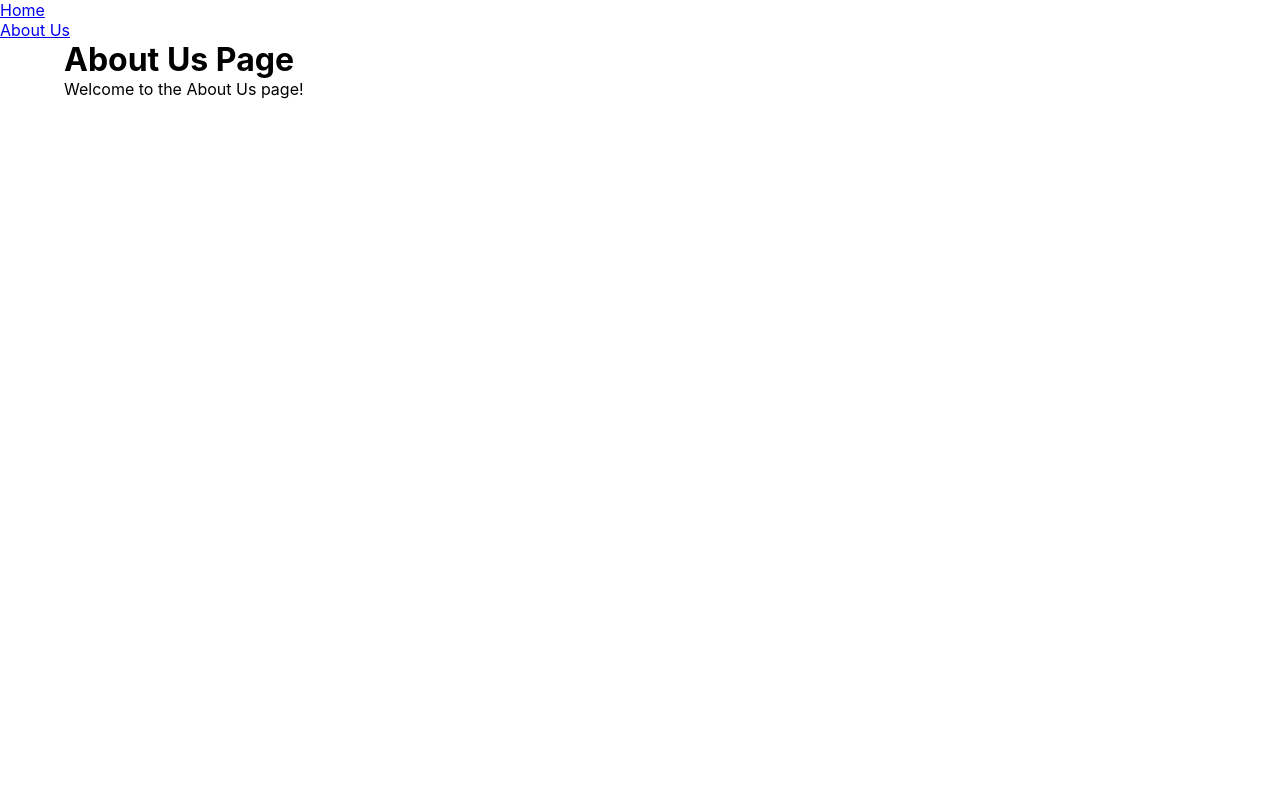
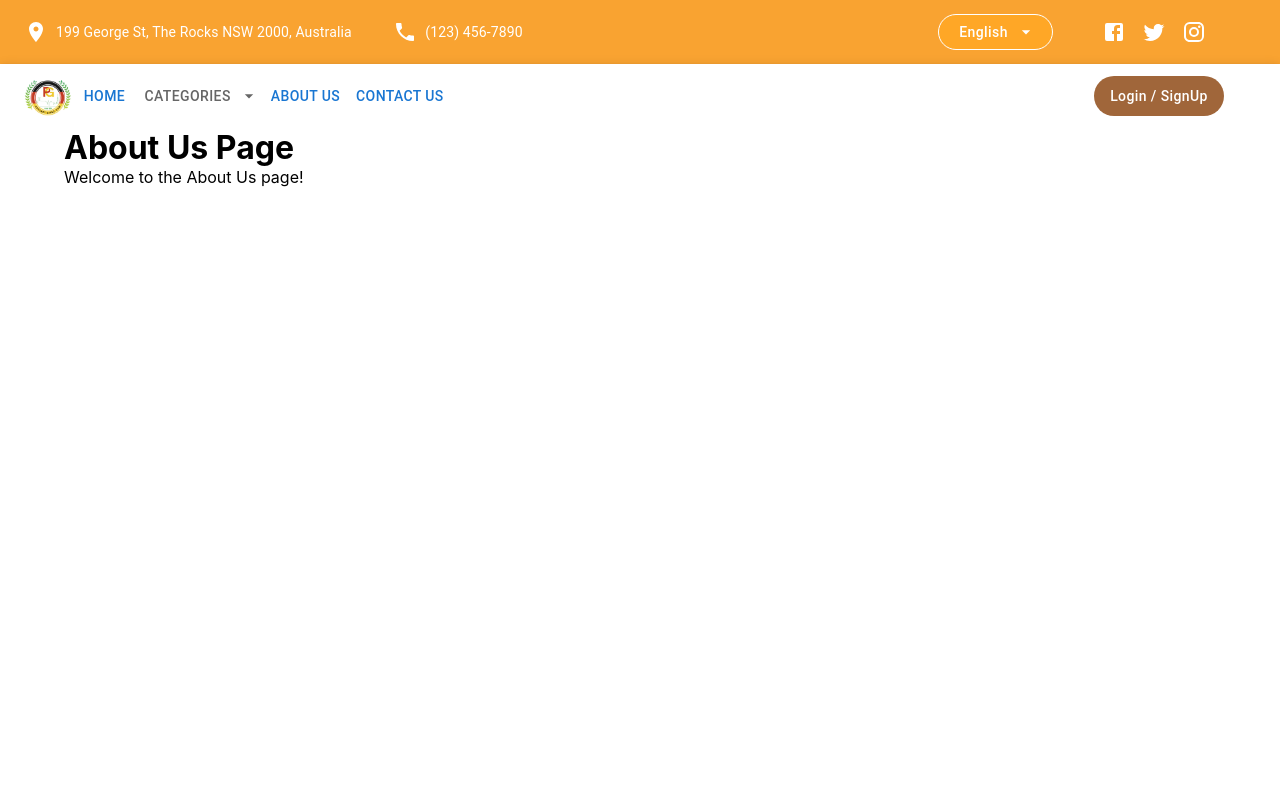
Before and after one commit to RanjeetCodingBrakets/pftOnline, a React (Create React App) app: page /about-us in a window 1280 px wide. Shown: the top 800 px of the page. Built offline with nearby package versions, Linux system fonts and the light colour scheme.

Commit message:
Create Top Header and Header Page

```diff
--- a/package.json
+++ b/package.json
@@ -5,6 +5,7 @@
   "dependencies": {
     "@emotion/react": "^11.11.4",
     "@emotion/styled": "^11.11.5",
+    "@mui/icons-material": "^5.15.21",
     "@mui/material": "^5.15.20",
     "@testing-library/jest-dom": "^5.17.0",
     "@testing-library/react": "^13.4.0",
--- a/src/App.js
+++ b/src/App.js
@@ -5,10 +5,12 @@ import Home from './components/homeComponent/Home';
 import AboutUs from './components/aboutUsComponent/aboutUs';
 import Header from './components/commonComponent/Header';
 import Footer from './components/commonComponent/Footer';
+import TopHeader from './components/commonComponent/topHeader';
 
 function App() {
   return (
     <Router>
+    <TopHeader/>
         <Header/>
         <div className='main-body'>
         <Routes>
--- a/src/components/commonComponent/Header.js
+++ b/src/components/commonComponent/Header.js
@@ -1,18 +1,92 @@
+import { AppBar, Box, Toolbar } from '@mui/material';
 import React from 'react';
 import { Link } from 'react-router-dom';
+import Button from '@mui/material/Button';
+import Menu from '@mui/material/Menu';
+import MenuItem from '@mui/material/MenuItem';
+import { styled } from '@mui/system';
+import ArrowDropDownIcon from '@mui/icons-material/ArrowDropDown';
+import logo from '../../assets/logo.jpeg';
+
+
+const StyledButton = styled(Button)(({ theme }) => ({
+  backgroundColor: '#A0663A',
+  color: 'white',
+  borderRadius: '20px',
+  padding: '8px 16px',
+  textTransform: 'none',
+  '&:hover': {
+    backgroundColor: '#8a5531',
+  },
+}));
 
 const Header = () => {
+
+  const [anchorEl, setAnchorEl] = React.useState(null);
+
+  const handleClick = (event) => {
+    setAnchorEl(event.currentTarget);
+  };
+
+  const handleClose = () => {
+    setAnchorEl(null);
+  };
+
   return (
-    <nav>
-        <ul>
-        <li>
-            <Link to="/">Home</Link>
-        </li>
-        <li>
-            <Link to="/about-us">About Us</Link>
-        </li>
-        </ul>
-    </nav>
+    <>
+      <Box>
+        <AppBar position="static"  component={"nav"} sx={{bgcolor: "#FFFFFF"}}>
+          <Toolbar>
+          <Box sx={{  display: 'flex', alignItems: 'center', flexgrow: 2}}>
+          <img src={logo} alt="Logo" style={{ height: '40px' }} />
+          </Box>
+
+          <Box sx={{display: 'flex', flexGrow: 2,  alignItems: 'center'}}>
+          <Button variant="text" component={Link} to="/">Home</Button>
+          <Button
+        aria-controls="simple-menu"dispa
+        aria-haspopup="true"
+        onClick={handleClick}
+        endIcon={<ArrowDropDownIcon />}
+        style={{ color: '#666', textTransform: 'none' }}>
+        CATEGORIES
+      </Button>
+      <Menu
+        id="simple-menu"
+        anchorEl={anchorEl}
+        keepMounted
+        open={Boolean(anchorEl)}
+        onClose={handleClose}
+      >
+        <MenuItem onClick={handleClose}>Category 1</MenuItem>
+        <MenuItem onClick={handleClose}>Category 2</MenuItem>
+        <MenuItem onClick={handleClose}>Category 3</MenuItem>
+      </Menu>
+
+      <Button varient="text" component={Link} to="/about-us">About Us</Button>
+      <Button variant="text" component={Link} to="#">Contact Us</Button>
+
+          </Box>
+
+          <Box sx={{ display: 'flex', alignItems: 'center', flexGrow: .1}}>
+          <StyledButton>
+              Login / SignUp
+            </StyledButton>
+          </Box>
+          </Toolbar>
+        </AppBar>
+      </Box>
+    </>
+    // <nav>
+    //     <ul>
+    //     <li>
+    //         <Link to="/">Home</Link>
+    //     </li>
+    //     <li>
+    //         <Link to="/about-us">About Us</Link>
+    //     </li>
+    //     </ul>
+    // </nav>
   );
 }
 
--- /dev/null
+++ b/src/components/commonComponent/topHeader.js
@@ -0,0 +1,97 @@
+import React from 'react';
+import { Link } from 'react-router-dom';
+import { AppBar, Toolbar, Typography, Box, IconButton, Menu, MenuItem, Button } from '@mui/material';
+import { Facebook as FacebookIcon, Twitter as TwitterIcon, Instagram as InstagramIcon,
+  Phone as PhoneIcon, LocationOn as LocationOnIcon } from '@mui/icons-material';
+import ArrowDropDownIcon from '@mui/icons-material/ArrowDropDown';
+import { styled } from '@mui/system';
+import { useTheme } from '@mui/material/styles';
+import useMediaQuery from '@mui/material/useMediaQuery';
+
+// StyledButton component to style the language dropdown button
+const StyledButton = styled(Button)({
+  backgroundColor: '#ffa726',
+  color: 'white',
+  border: '1px solid white',
+  borderRadius: '20px',
+  padding: '5px 20px',
+  textTransform: 'none',
+  '&:hover': {
+    backgroundColor: '#ffb74d',
+  },
+});
+
+const TopHeader = () => {
+  // State to manage the anchor element for the dropdown menu
+  const [anchorEl, setAnchorEl] = React.useState(null);
+  const theme = useTheme();
+  const isMobile = useMediaQuery(theme.breakpoints.down('sm'));
+
+  // Event handler for opening the dropdown menu
+  const handleClick = (event) => {
+    setAnchorEl(event.currentTarget);
+  };
+
+  const handleClose = () => {
+    setAnchorEl(null);
+  };
+
+  return (
+    <Box>
+      <AppBar component={"nav"} position="static" sx={{ bgcolor: '#F9A331' }}>
+        <Toolbar sx={{ flexDirection: isMobile ? 'column' : 'row', alignItems: isMobile ? 'flex-start' : 'center' }}>
+          <Box sx={{ display: 'flex', alignItems: 'center', flexGrow: isMobile ? 0 : 0.1, mb: isMobile ? 1 : 0 }}>
+            <LocationOnIcon />
+            <Typography variant="body1" sx={{ ml: 1, fontSize: isMobile ? '12px' : '14px' }}>
+              199 George St, The Rocks NSW 2000, Australia
+            </Typography>
+          </Box>
+          <Box sx={{ display: 'flex', alignItems: 'center', flexGrow: isMobile ? 0 : 1, mb: isMobile ? 1 : 0 }}>
+            <PhoneIcon />
+            <Typography variant="body1" sx={{ ml: 1, fontSize: isMobile ? '12px' : '14px' }}>
+              (123) 456-7890
+            </Typography>
+          </Box>
+
+          {/* Box for the language selection button and menu */}
+          <Box sx={{ display: 'flex', alignItems: 'center', flexGrow: isMobile ? 0 : 0.1, mb: isMobile ? 1 : 0 }}>
+            <StyledButton
+              aria-controls="simple-menu"
+              aria-haspopup="true"
+              onClick={handleClick}
+              endIcon={<ArrowDropDownIcon />}
+            >
+              English
+            </StyledButton>
+
+            {/* Dropdown menu for language selection */}
+            <Menu
+              id="simple-menu"
+              anchorEl={anchorEl}
+              keepMounted
+              open={Boolean(anchorEl)}
+              onClose={handleClose}
+            >
+              <MenuItem onClick={handleClose}>English</MenuItem>
+              <MenuItem onClick={handleClose}>Spanish</MenuItem>
+              <MenuItem onClick={handleClose}>French</MenuItem>
+            </Menu>
+          </Box>
+          <Box sx={{ display: 'flex', alignItems: 'center', flexGrow: isMobile ? 0 : 0.1 }}>
+            <IconButton color="inherit" aria-label="Facebook" component={Link} to="#">
+              <FacebookIcon />
+            </IconButton>
+            <IconButton color="inherit" aria-label="Twitter" component={Link} to="#">
+              <TwitterIcon />
+            </IconButton>
+            <IconButton color="inherit" aria-label="Instagram" component={Link} to="#">
+              <InstagramIcon />
+            </IconButton>
+          </Box>
+        </Toolbar>
+      </AppBar>
+    </Box>
+  );
+};
+
+export default TopHeader;
```
Also changed, not shown: src/assets/logo.jpeg (added), 1 other file (tests, documents, lock files or other folders).
